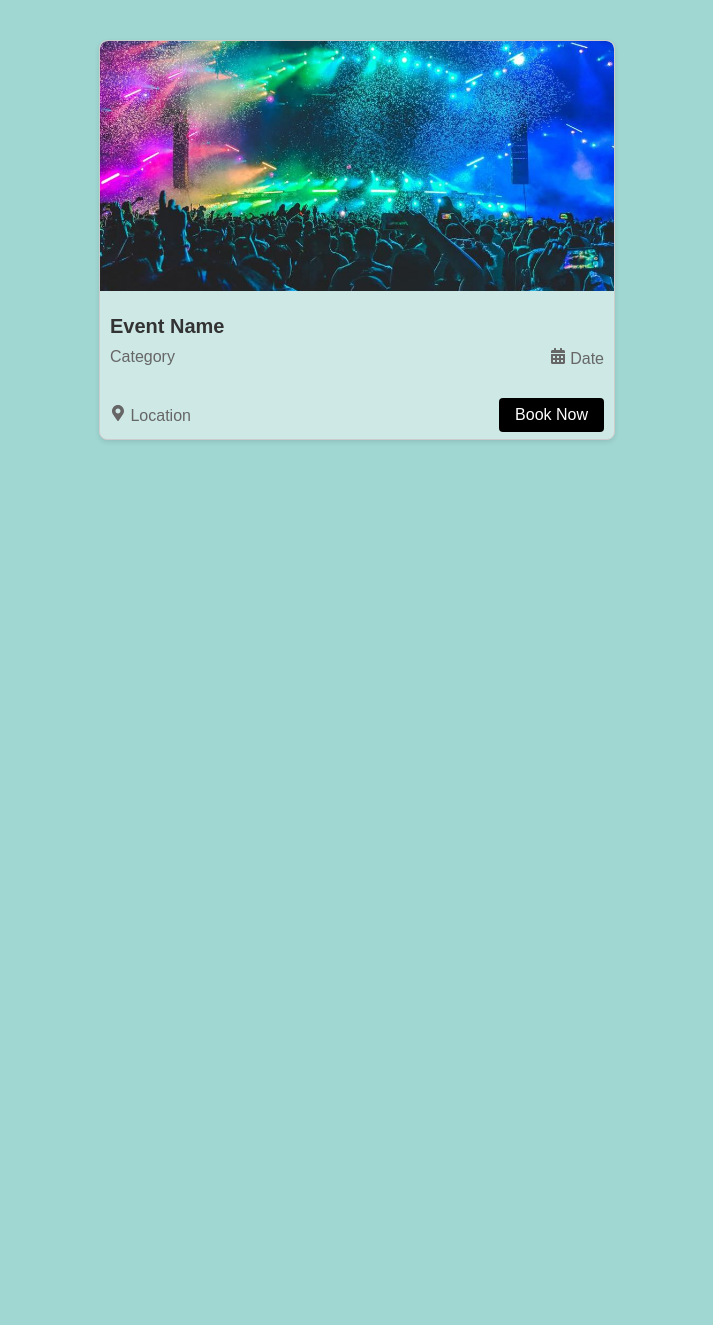
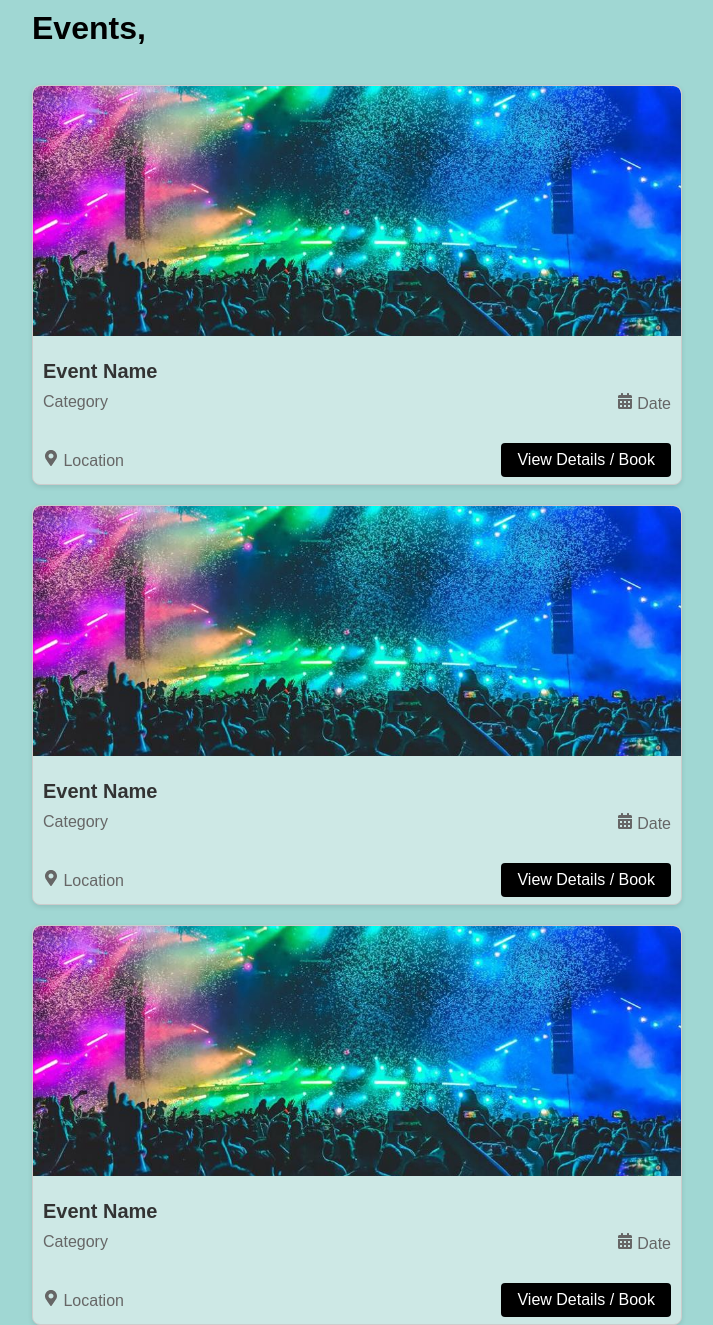
Before and after one commit to Hackathon-Project-Grind/Event-Vibe, a React (Vite) app in the folder FRONTEND/: page / in a window 1280 px wide. Shown: the whole page, without its empty margins (283-996 px from the left). Before the commit the page ends 800 px from the top, so only its background shows below. Built offline with nearby package versions, Linux system fonts and the light colour scheme.

Commit message:
Home scroll

```diff
--- a/FRONTEND/src/components/Home/Home.css
+++ b/FRONTEND/src/components/Home/Home.css
@@ -3,12 +3,17 @@
     border-radius: 8px;
     box-shadow: 0 2px 5px rgba(0, 0, 0, 0.1);
     overflow: hidden;
-    width: 516px;
+    width: 650px;
     height: 400px;
-    margin-top: 40px;
+    margin-top: 20px;
     background-color: #CDE8E5;
     font-family: Arial, Helvetica, sans-serif;
-  }
+    transition: transform 0.3s ease;
+}
+
+.card:hover {
+  transform: scale(1.05); /* Increase scale on hover */
+}
 
   .card-img {
     width: 100%;
@@ -49,7 +54,7 @@
     margin: 0;
   }
 
-  .book-now-btn {
+  .view-more-btn {
     padding: 8px 16px;
     background-color: #000000;
     color: #fff;
@@ -58,6 +63,16 @@
     cursor: pointer;
   }
 
-  .book-now-btn:hover {
+  .view-more-btn:hover {
     background-color: #00baba;
   }
+.SubHead{
+    margin-left: 0px;
+    text-align: left;
+}
+
+.Heading{
+    margin-left: 0px;
+    margin-top: 10px;
+    text-align: left;
+}
--- a/FRONTEND/src/components/Home/Home.jsx
+++ b/FRONTEND/src/components/Home/Home.jsx
@@ -6,6 +6,9 @@ import { FaCalendarAlt, FaMapMarkerAlt } from 'react-icons/fa';
 
 function Home() {
   return (
+    <>
+    <h1 className="Heading">Events,</h1>
+    <br/>
     <div className="card">
       <img src={musicImage} alt="Event Poster" className="card-img"/>
       <div className="card-content">
@@ -16,10 +19,40 @@ function Home() {
         </div>
         <div className="card-footer">
           <p className="card-location"><FaMapMarkerAlt /> Location</p>
-          <button className="book-now-btn">Book Now</button>
+          <button className="view-more-btn">View Details / Book</button>
         </div>
       </div>
     </div>
+    <div className="card">
+      <img src={musicImage} alt="Event Poster" className="card-img"/>
+      <div className="card-content">
+        <h2 className="card-title">Event Name</h2>
+        <div className="card-info">
+          <p className="card-category">Category</p>
+          <p className="card-date"><FaCalendarAlt /> Date</p>
+        </div>
+        <div className="card-footer">
+          <p className="card-location"><FaMapMarkerAlt /> Location</p>
+          <button className="view-more-btn">View Details / Book</button>
+        </div>
+      </div>
+    </div>
+    <div className="card">
+      <img src={musicImage} alt="Event Poster" className="card-img"/>
+      <div className="card-content">
+        <h2 className="card-title">Event Name</h2>
+        <div className="card-info">
+          <p className="card-category">Category</p>
+          <p className="card-date"><FaCalendarAlt /> Date</p>
+        </div>
+        <div className="card-footer">
+          <p className="card-location"><FaMapMarkerAlt /> Location</p>
+          <button className="view-more-btn">View Details / Book</button>
+        </div>
+      </div>
+    </div>
+
+    </>
   );
 }
 
```
Also changed, not shown: FRONTEND/src/App.jsx (line endings or trailing spaces).
